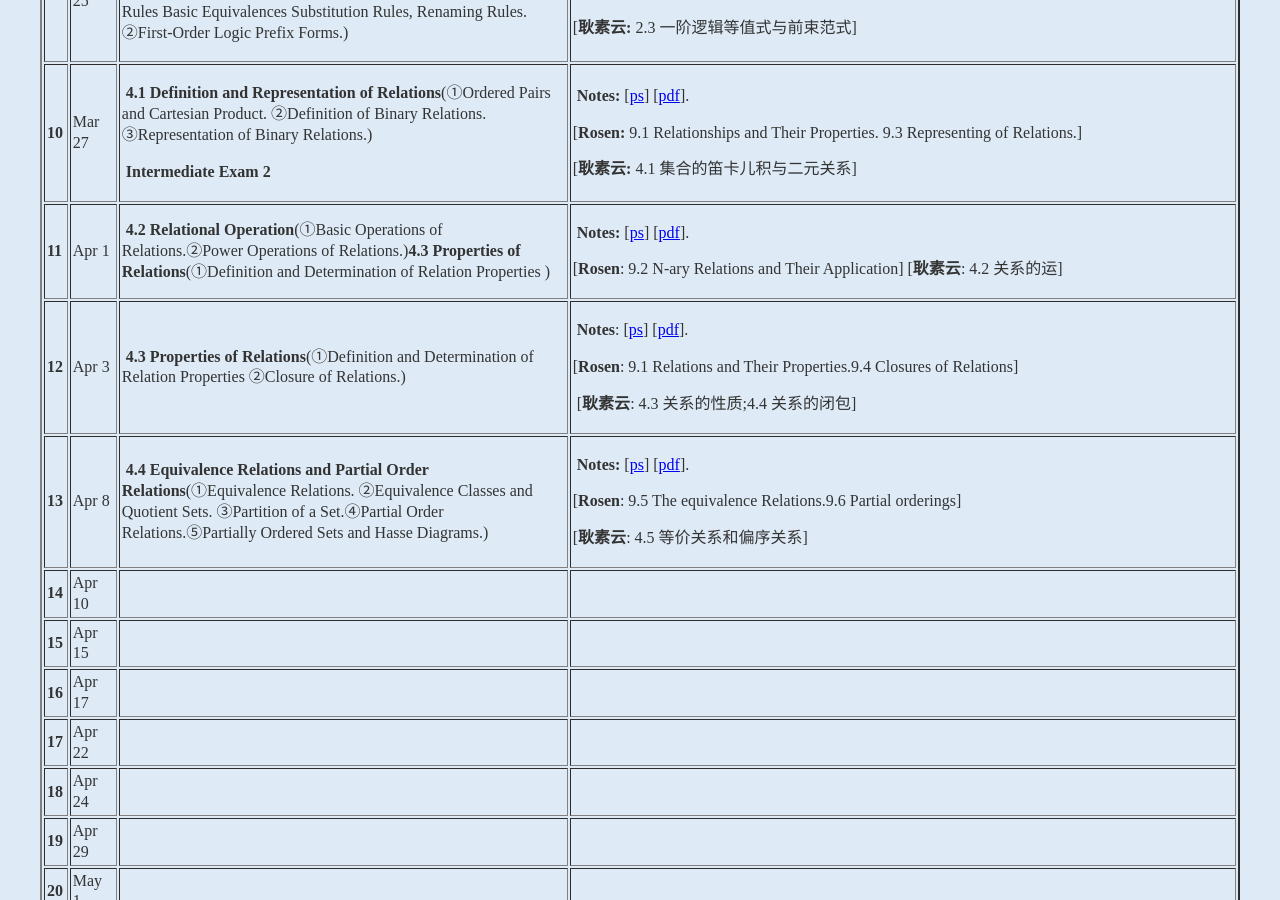
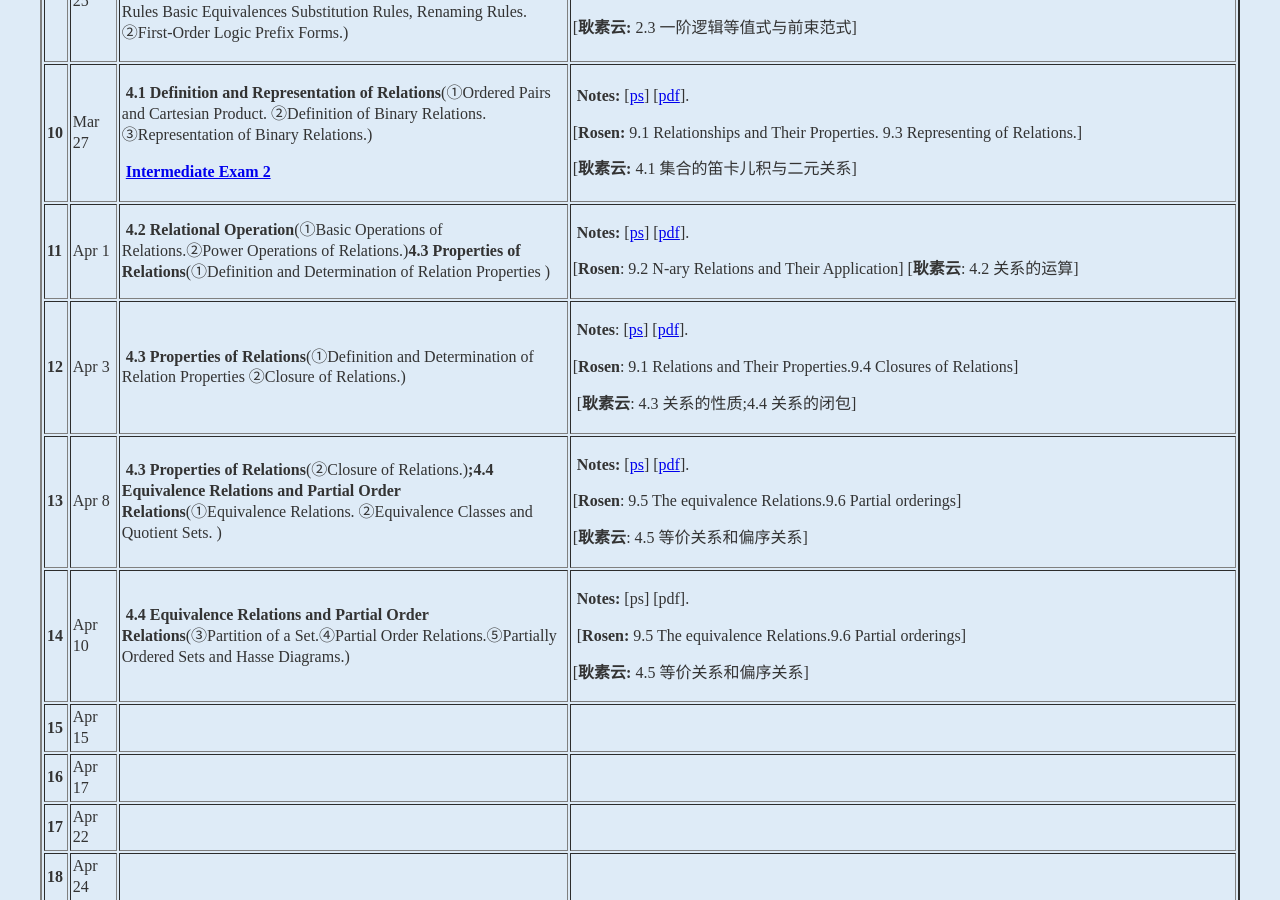
Before and after one commit to kejiwei/kejiwei.github.io, a Jekyll site: the page teaching/courses/dismath/index.html, which Jekyll copies as it is, in a window 1280 px wide and 900 px high, scrolled down 2294 px. Built offline with Jekyll 4.4.1, drawn with Linux system fonts in a browser that asks for light colours.

Commit message:
Add files via upload

```diff
--- a/teaching/courses/dismath/index.html
+++ b/teaching/courses/dismath/index.html
@@ -161,7 +161,7 @@
                 <td><b>10</b></td>
                 <td>Mar 27</td>
                 <td><p>&nbsp;<strong>4.1 Definition and Representation of Relations</strong>(①Ordered Pairs and Cartesian Product. ②Definition of Binary Relations. ③Representation of Binary Relations.)</p>
-                  <p>&nbsp;<strong>Intermediate Exam 2</strong></p></td>
+                  <p>&nbsp;<strong><a href="slides/Exam20250327.jpg">Intermediate Exam 2</a></strong></p></td>
                 <td><p>&nbsp;<strong>Notes: </strong>[<a href="slides/CH4 Relation Operation and Properties(1-17).ppsx">ps</a>] [<a href="slides/CH4 Relation Operation and Properties(1-17).pdf">pdf</a>].&nbsp;</p>
                   <p>[<strong>Rosen: </strong>9.1 Relationships and Their Properties. 9.3 Representing of Relations.]&nbsp;</p>
                   <p>[<strong>耿素云: </strong>4.1 集合的笛卡儿积与二元关系] </p></td>
@@ -172,7 +172,7 @@
                 <td>Apr 1</td>
                 <td>&nbsp;<strong>4.2 Relational Operation</strong>(①Basic Operations of Relations.②Power Operations of Relations.)<strong>4.3 Properties of Relations</strong>(①Definition and Determination of Relation Properties )</td>
                 <td><p>&nbsp;<strong>Notes:</strong> [<a href="slides/CH4 Relation Operation and Properties(18-48).ppsx">ps</a>] [<a href="slides/CH4 Relation Operation and Properties(18-48).pdf">pdf</a>].&nbsp;</p>
-                  <p>[<strong>Rosen</strong>: 9.2 N-ary Relations and Their Application] [<strong>耿素云</strong>: 4.2 关系的运] </p>
+                  <p>[<strong>Rosen</strong>: 9.2 N-ary Relations and Their Application] [<strong>耿素云</strong>: 4.2 关系的运算] </p>
                  </td>
                 </tr>
 
@@ -180,7 +180,7 @@
                 <td><b>12</b></td>
                 <td>Apr 3</td>
                 <td>&nbsp;<strong>4.3 Properties of Relations</strong>(①Definition and Determination of Relation Properties ②Closure of Relations.)</td>
-                <td><p>&nbsp;<strong>Notes</strong>: [<a href="slides/lecture.ppsx">ps</a>] [<a href="slides/lecture.pdf">pdf</a>].&nbsp;</p>
+                <td><p>&nbsp;<strong>Notes</strong>: [<a href="slides/CH4 Relation Operation and Properties(49-63).ppsx">ps</a>] [<a href="slides/CH4 Relation Operation and Properties(49-63).pdf">pdf</a>].&nbsp;</p>
                   <p>[<strong>Rosen</strong>: 9.1 Relations and Their Properties.9.4 Closures of Relations]</p>
                   <p>&nbsp;[<strong>耿素云</strong>: 4.3 关系的性质;4.4 关系的闭包] </p></td>
                 </tr>
@@ -188,7 +188,7 @@
                 <tr>
                 <td><b>13</b></td>
                 <td>Apr 8</td>
-                <td>&nbsp;<strong>4.4 Equivalence Relations and Partial Order Relations</strong>(①Equivalence Relations. ②Equivalence Classes and Quotient Sets. ③Partition of a Set.④Partial Order Relations.⑤Partially Ordered Sets and Hasse Diagrams.)</td>
+                <td>&nbsp;<strong>4.3 Properties of Relations</strong>(②Closure of Relations.)<strong>;4.4 Equivalence Relations and Partial Order Relations</strong>(①Equivalence Relations. ②Equivalence Classes and Quotient Sets. )</td>
                 <td><p>&nbsp;<strong>Notes:</strong> [<a href="slides/lecture.ppsx">ps</a>] [<a href="slides/lecture.pdf">pdf</a>].&nbsp;</p>
                   <p>[<strong>Rosen</strong>: 9.5 The equivalence Relations.9.6 Partial orderings]&nbsp;</p>
                   <p>[<strong>耿素云</strong>: 4.5 等价关系和偏序关系] </p></td>
@@ -197,10 +197,10 @@
                 <tr>
                 <td><strong>14</strong></td>
                 <td>Apr 10</td>
-                <td>&nbsp;</td>
-                <td>&nbsp;
-
-                </td>
+                <td>&nbsp;<strong>4.4 Equivalence Relations and Partial Order Relations</strong>(③Partition of a Set.④Partial Order Relations.⑤Partially Ordered Sets and Hasse Diagrams.)</td>
+                <td><p>&nbsp;<strong>Notes:</strong> [ps] [pdf].</p>
+                  <p>&nbsp;[<strong>Rosen:</strong> 9.5 The equivalence Relations.9.6 Partial orderings]&nbsp;</p>
+                  <p>[<strong>耿素云:</strong> 4.5 等价关系和偏序关系] </p></td>
                 </tr>
 
                 <tr>
```
